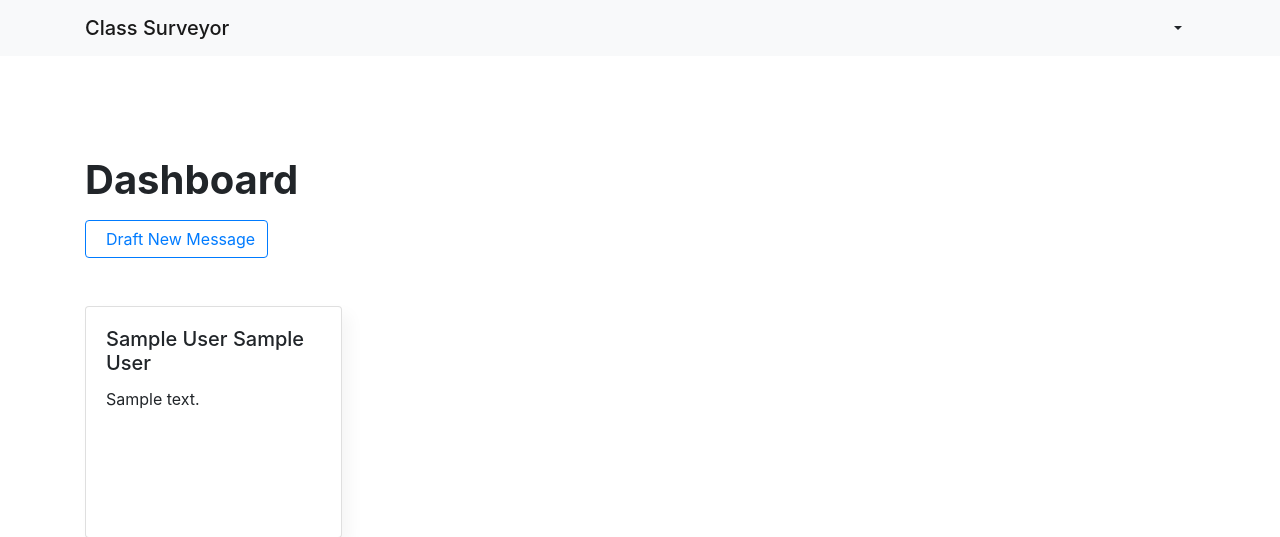
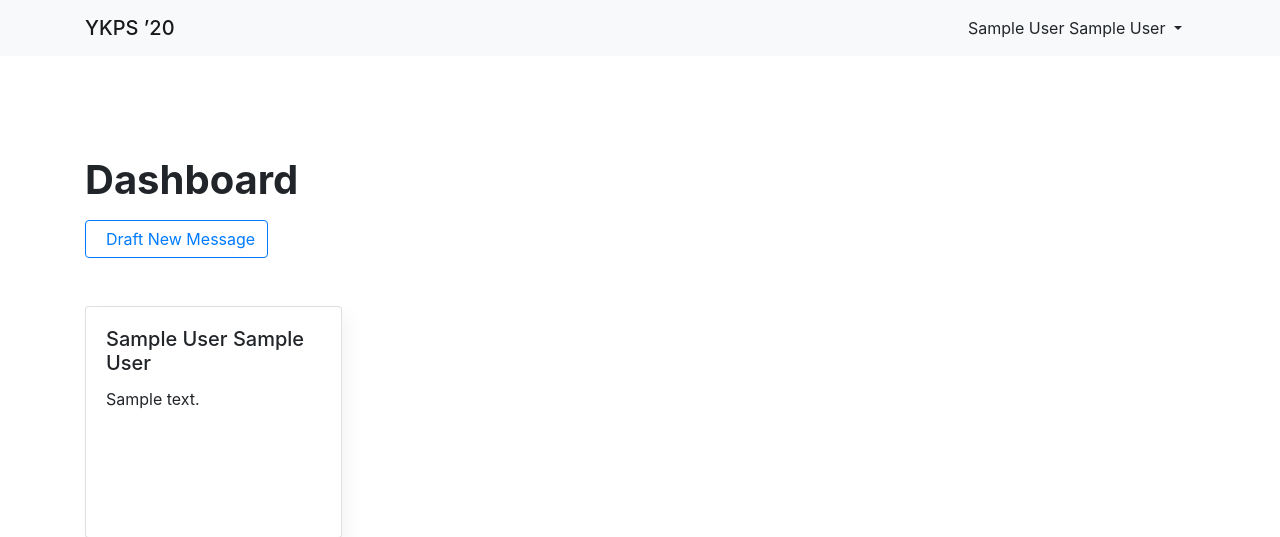
Before and after one commit to georgeyjm/ykps2020, a Flask app: page /dashboard in a window 1280 px wide. Shown: the top 537 px of the page. Run offline with Flask 2, Linux system fonts and the light colour scheme; a user stored in the database is signed in; tables that the repository leaves empty hold one stand-in row (values such as "Sample post"); some libraries are stand-ins or nearby versions.

Commit message:
Migrate base.html

```diff
--- a/ykps2020/templates/base.html
+++ b/ykps2020/templates/base.html
@@ -15,18 +15,18 @@
     <link rel='stylesheet' href='{{ url_for("static", filename="styles/main.css") }}'>
   {% endblock %}
 
-  <title>{% block title %}{% endblock %} | Class Surveyor</title>
+  <title>{% block title %}{% endblock %} | YKPS &rsquo;20</title>
 </head>
 
 <body>
 
   <nav class='navbar navbar-fixed-top navbar-light bg-light justify-content-between'>
     <div class='container'>
-      <a class='navbar-brand mb-0 h1' href='/'>Class Surveyor</a>
+      <a class='navbar-brand mb-0 h1' href='/'>YKPS &rsquo;20</a>
       {% if current_user.is_authenticated %}
         <div class='dropdown'>
           <a class='btn dropdown-toggle' id='dropdown-btn' data-toggle='dropdown' aria-haspopup='true' aria-expanded='false'>
-            {{ current_user.name }}
+            {{ current_user.student.name_en }} {{ current_user.student.name_zh }}
           </a>
           <div class='dropdown-menu' aria-labelledby='dropdown-btn'>
             <a class='dropdown-item' href='/logout'>Logout</a>
```
